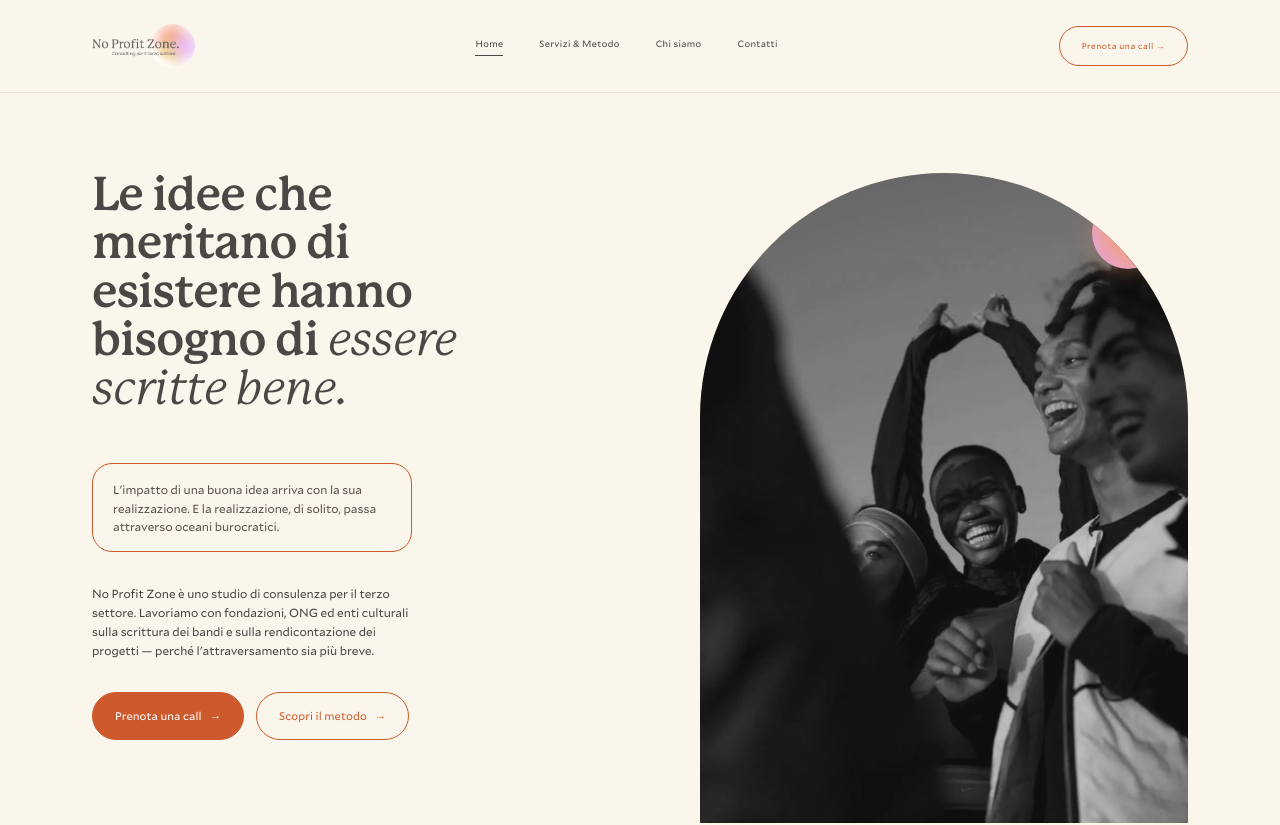
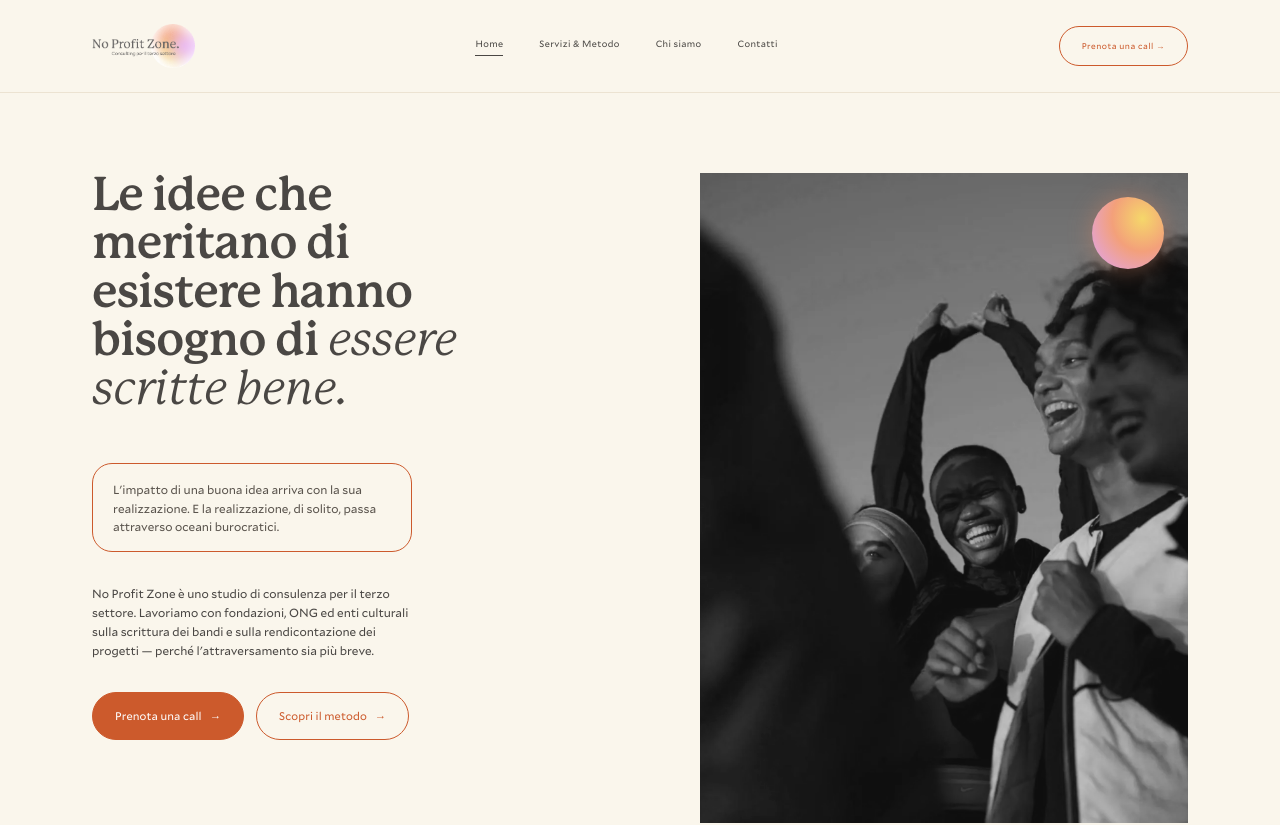
Before and after one commit to Giadasamw/noprofitzone_deploying, a Next.js app: page / in a window 1280 px wide. Shown: the top 825 px of the page. Built offline with nearby package versions, Linux system fonts and the light colour scheme.

Commit message:
fix: simplify hero image container shape
Remove excessive border radius for rectangular display.

```diff
--- a/src/components/Hero.tsx
+++ b/src/components/Hero.tsx
@@ -83,7 +83,6 @@ export default function Hero() {
               position: "relative",
               width: "100%",
               aspectRatio: "3/4",
-              borderRadius: "999px 999px 4px 4px",
               overflow: "hidden",
               background: "var(--paper-2)",
             }}
```
